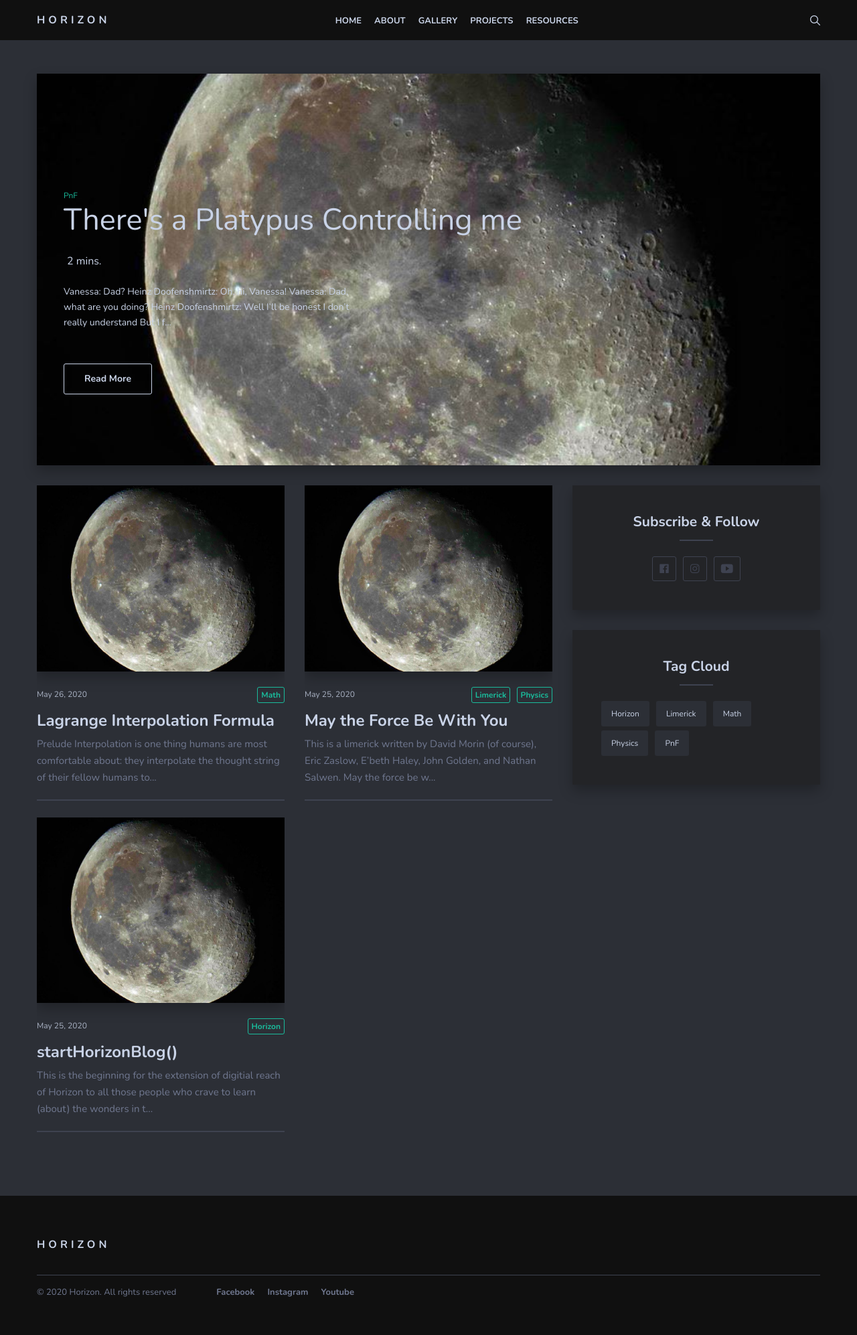
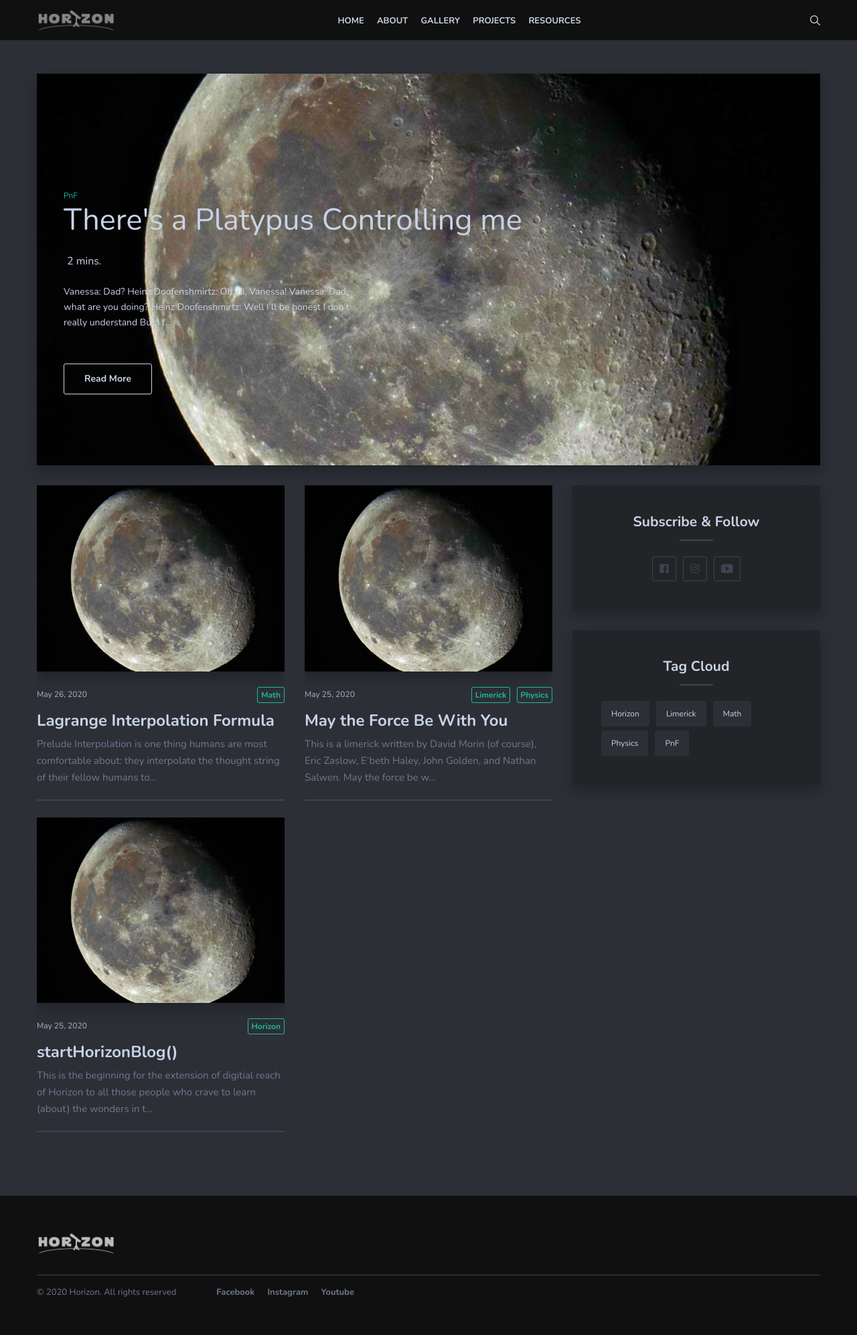
Before and after one commit to HorizonIITM/HorizonIITM.github.io, a Jekyll site: the page built from index.html, in a window 1280 px wide. Shown: the whole page at 67% size. Built offline with Jekyll 4.4.1, drawn with Linux system fonts in a browser that asks for light colours; nearby versions of some CDN libraries; the list of posts is cut into pages by our own code.

Commit message:
changed logo and icon

```diff
--- a/_includes/footer.html
+++ b/_includes/footer.html
@@ -4,7 +4,7 @@
       <div class="col col-12">
         <div class="footer-top">
           <h2 class="logo-title">
-            <a href="{{site.baseurl}}/" class="logo-text">Horizon</a>
+            <a href="{{site.baseurl}}/" class="logo-text"><img class="logo-text" src="/logo.png"></a>
           </h2>
           <!-- <div class="back2Top"><i class="ion ion-ios-arrow-up"></i></div> -->
         </div>
--- a/_includes/header.html
+++ b/_includes/header.html
@@ -4,7 +4,7 @@
       <div class="col col-12">
         <div class="header-box">
           <div class="logo-title">
-            <a href="{{site.baseurl}}/" class="logo-text">Horizon</a>
+            <a href="{{site.baseurl}}/" class="logo-text"><img class="logo-text" src="/logo.png"></a>
           </div>
 
           <nav class="nav-menu">
--- a/_sass/3-modules/_footer.scss
+++ b/_sass/3-modules/_footer.scss
@@ -12,16 +12,14 @@
   padding-bottom: 15px;
   margin-bottom: 10px;
   border-bottom: 1px solid $border-color;
-  .logo-text {
-    font-size: 16px;
-    font-weight: 700;
-    line-height: 16px;
-    text-transform: uppercase;
-    letter-spacing: 5px;
-    color: $text;
-    &:hover {
-      color: $gray-blue;
-    }
+  .logo-title {
+    max-width: 10%;
+    .logo-text {
+      opacity: 85%;
+      &:hover {
+        opacity: 65%;
+      }
+      }
   }
   .back2Top {
     display: flex;
--- a/_sass/4-layouts/_home.scss
+++ b/_sass/4-layouts/_home.scss
@@ -14,17 +14,14 @@
   justify-content: space-between;
   align-items: center;
   .logo-title {
+    max-width: 10%;
     .logo-text {
-      font-size: 16px;
-      font-weight: 700;
-      line-height: 16px;
-      text-transform: uppercase;
-      letter-spacing: 5px;
-      color: $text;
+      opacity: 70%;
       &:hover {
+        opacity: 100%;
         color: #fff;
       }
-    }
+      }
   }
 }
 
```
Also changed, not shown: logo.png (added).
